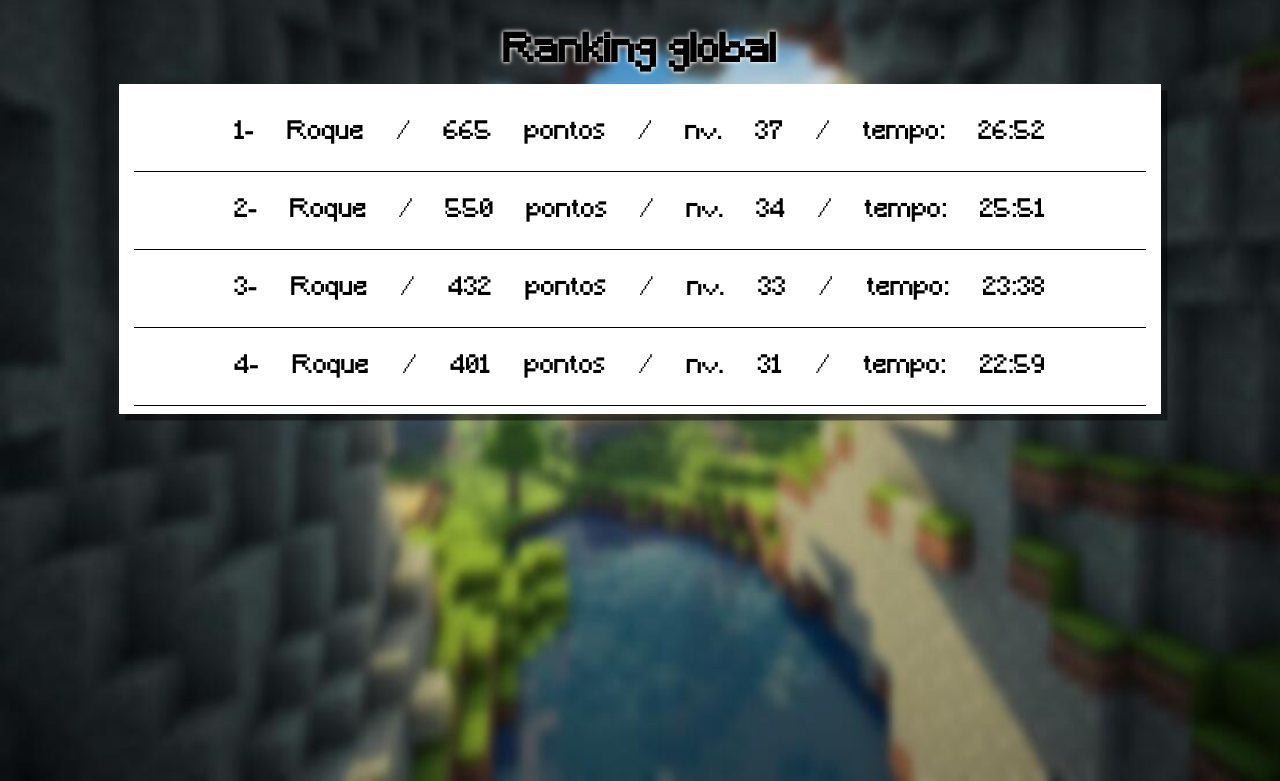
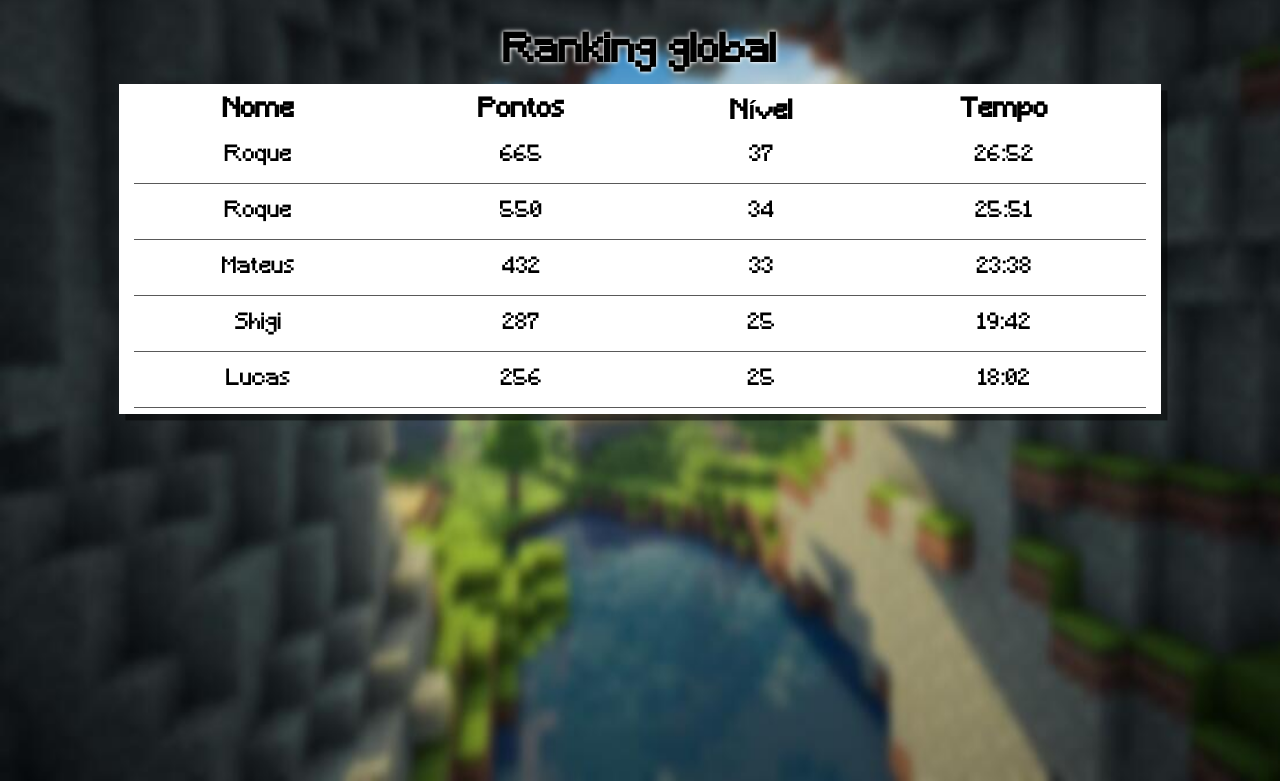
Before and after one commit to roquemgc/minetetris, a PHP site: page /pages/ranking.html in a window 1280 px wide. Shown: the part 146-927 px from the top of the page. Run offline with PHP 8.4, Linux system fonts and the light colour scheme.

Commit message:
ranking update

```diff
--- a/views/pages/ranking.html
+++ b/views/pages/ranking.html
@@ -20,16 +20,52 @@
             <section>
                 <h2>Ranking global</h2>
                 <div id="ranking-list">
-                    <ul>
-                        <li><p>1- Roque / 665 pontos / nv. 37 / tempo: 26:52 </p></li>
-                        <li><p>2- Roque / 550 pontos / nv. 34 / tempo: 25:51 </p></li>
-                        <li><p>3- Roque / 432 pontos / nv. 33 / tempo: 23:38 </p></li>
-                        <li><p>4- Roque / 401 pontos / nv. 31 / tempo: 22:59 </p></li>
-                        <li><p>5- Mateus / 350 pontos / nv. 29 / tempo: 21:37 </p></li>
-                        <li><p>6- Shigi / 287 pontos / nv. 25 / tempo: 19:42 </p></li>
-                        <li><p>7- Lucas / 256 pontos / nv. 23 / tempo: 18:02 </p></li>
-                        <li><p>8- Jão / 30 pontos / nv. 2 / tempo: 00:31 </p></li>
-                    </ul>
+                    <table>
+                        <tbody>
+                            <tr>
+                                <th>Nome</th>
+                                <th>Pontos</th>
+                                <th>Nível</th>
+                                <th>Tempo</th>
+                            </tr>
+                            <tr>
+                                <td>Roque</td>
+                                <td>665</td>
+                                <td>37</td>
+                                <td>26:52</td>
+                            </tr>
+                            <tr>
+                                <td>Roque</td>
+                                <td>550</td>
+                                <td>34</td>
+                                <td>25:51</td>
+                            </tr>
+                            <tr>
+                                <td>Mateus</td>
+                                <td>432</td>
+                                <td>33</td>
+                                <td>23:38</td>
+                            </tr>
+                            <tr>
+                                <td>Shigi</td>
+                                <td>287</td>
+                                <td>25</td>
+                                <td>19:42</td>
+                            </tr>
+                            <tr>
+                                <td>Lucas</td>
+                                <td>256</td>
+                                <td>25</td>
+                                <td>18:02</td>
+                            </tr>
+                            <tr>
+                                <td>Jão</td>
+                                <td>30</td>
+                                <td>2</td>
+                                <td>00:31</td>
+                            </tr>
+                        </tbody>
+                    </table>
                 </div>
             </section>
         </main>
--- a/views/styles/ranking.css
+++ b/views/styles/ranking.css
@@ -1,27 +1,33 @@
 #ranking-list {
+    width: 80%;
+    max-height: 310px;
     margin: 0 auto;
     padding: 10px 15px;
-    width: 80%;
-    max-height: 310px;
+
     overflow: auto;
 
     background-color: white;
 	box-shadow: 0.5vw 0.5vw rgba(0,0,0,0.5);
 }
 
-#ranking-list ul {
-    padding: 0;
+#ranking-list table {
+    width: 100%;
+    padding: 5px 15px;
+    margin: 0 auto;
+
+    border-collapse: collapse;
 }
 
-#ranking-list ul li {
-    margin: 0;
-    padding: 0 100px;
-    display: block;
-
-    font-size: 25px;
-    border-bottom: 1px solid black;
+#ranking-list table tr + tr {
+    border-bottom: 1px solid #595959;
 }
 
-#ranking-list ul li p{
-    text-align-last: justify;
+#ranking-list table tr th {
+    font-size: 26px;
 }
+
+#ranking-list table tr td {
+    text-align: center;
+    padding: 15px 3px;
+    font-size: 22px;
+}
```
